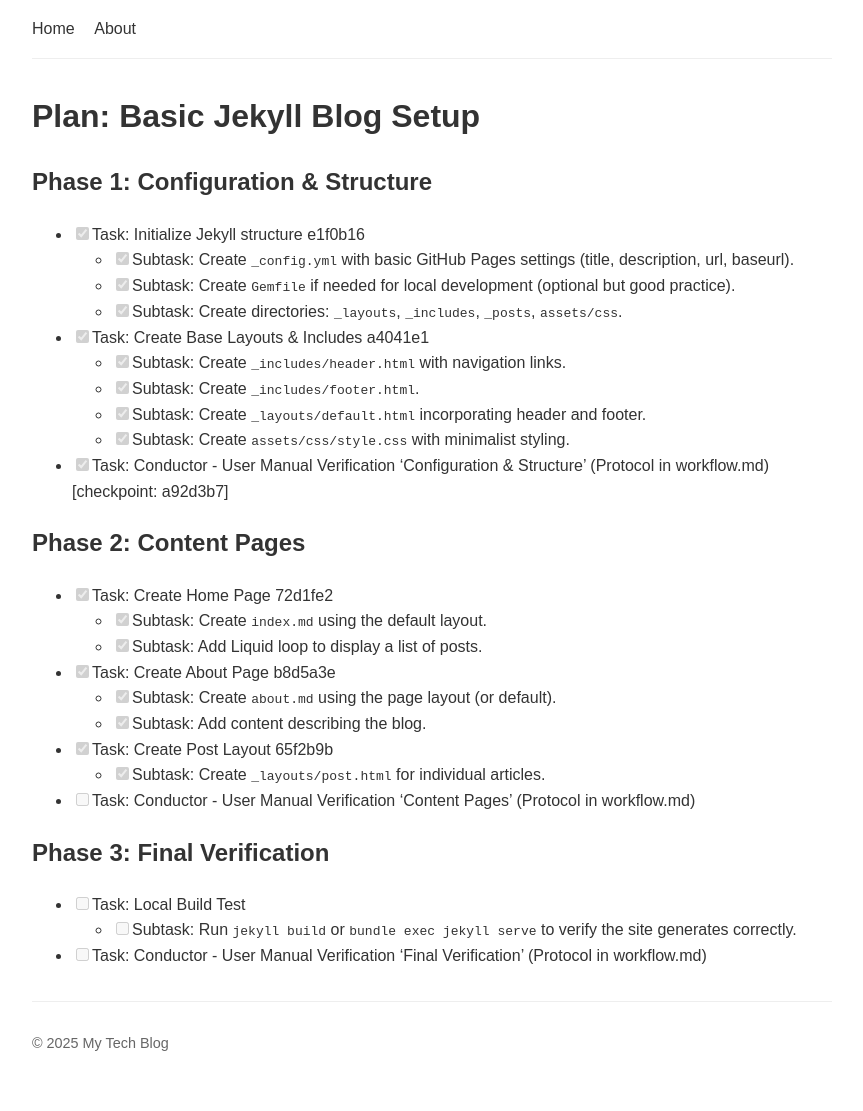
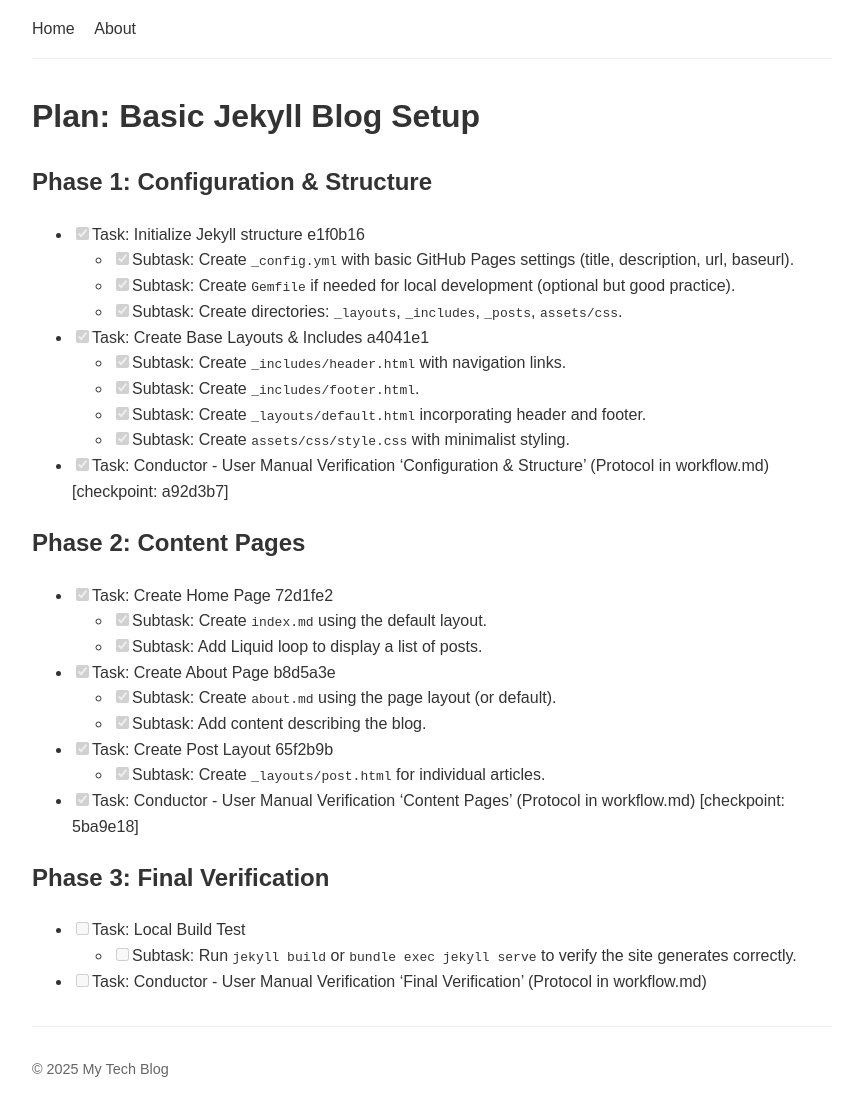
Before and after one commit to geraldagapov/blog, a Jekyll site: the page built from conductor/tracks/jekyll_blog_setup_20251225/plan.md, in a window 1280 px wide. Shown: the whole page, without its empty margins (208-1071 px from the left). Built offline with Jekyll 4.4.1, drawn with Linux system fonts in a browser that asks for light colours; our own code applies the rules of GitHub Pages for plain Markdown files; a file with an impossible date is left out; before the commit the page ends 1086 px from its top, so only the background shows below that.

Commit message:
conductor(plan): Mark phase 'Content Pages' as complete

```diff
--- a/conductor/tracks/jekyll_blog_setup_20251225/plan.md
+++ b/conductor/tracks/jekyll_blog_setup_20251225/plan.md
@@ -21,7 +21,7 @@
     - [x] Subtask: Add content describing the blog.
 - [x] Task: Create Post Layout 65f2b9b
     - [x] Subtask: Create `_layouts/post.html` for individual articles.
-- [ ] Task: Conductor - User Manual Verification 'Content Pages' (Protocol in workflow.md)
+- [x] Task: Conductor - User Manual Verification 'Content Pages' (Protocol in workflow.md) [checkpoint: 5ba9e18]
 
 ## Phase 3: Final Verification
 - [ ] Task: Local Build Test
```
